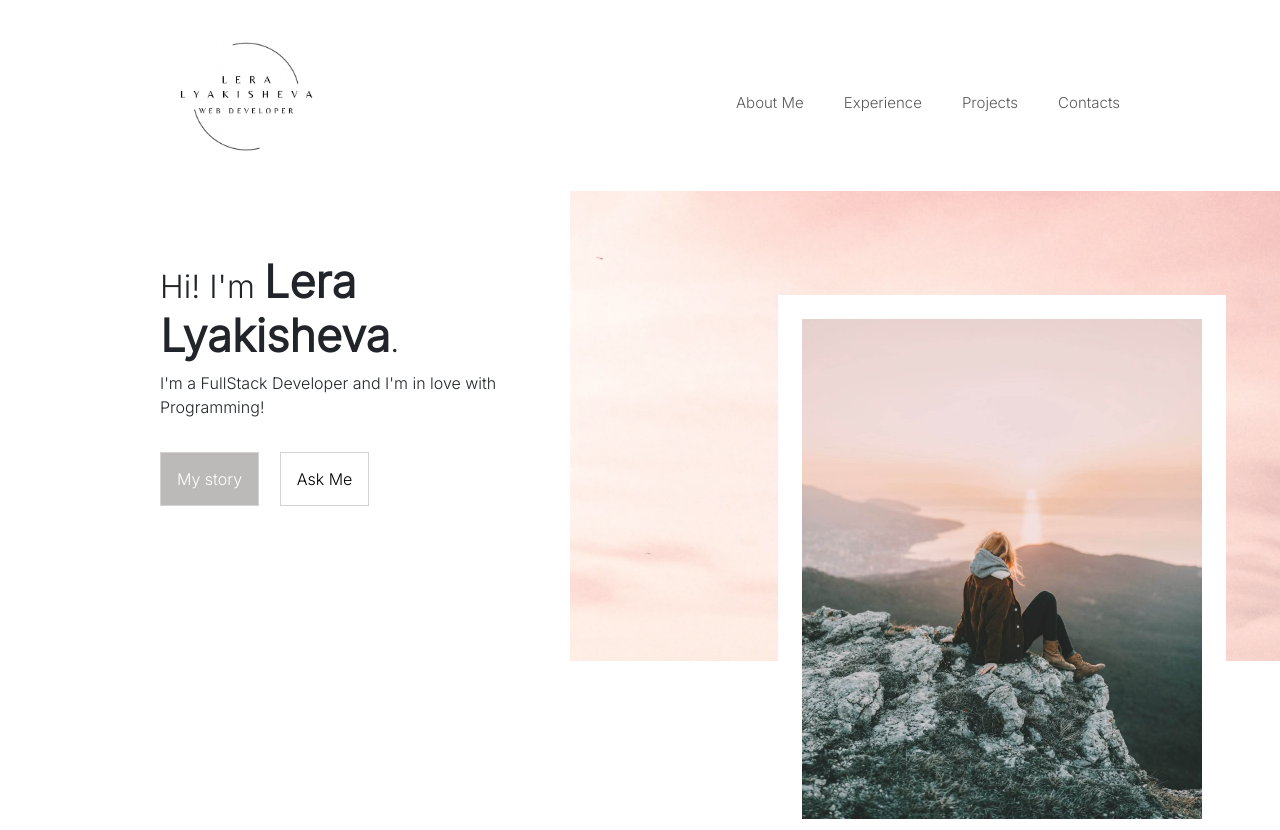
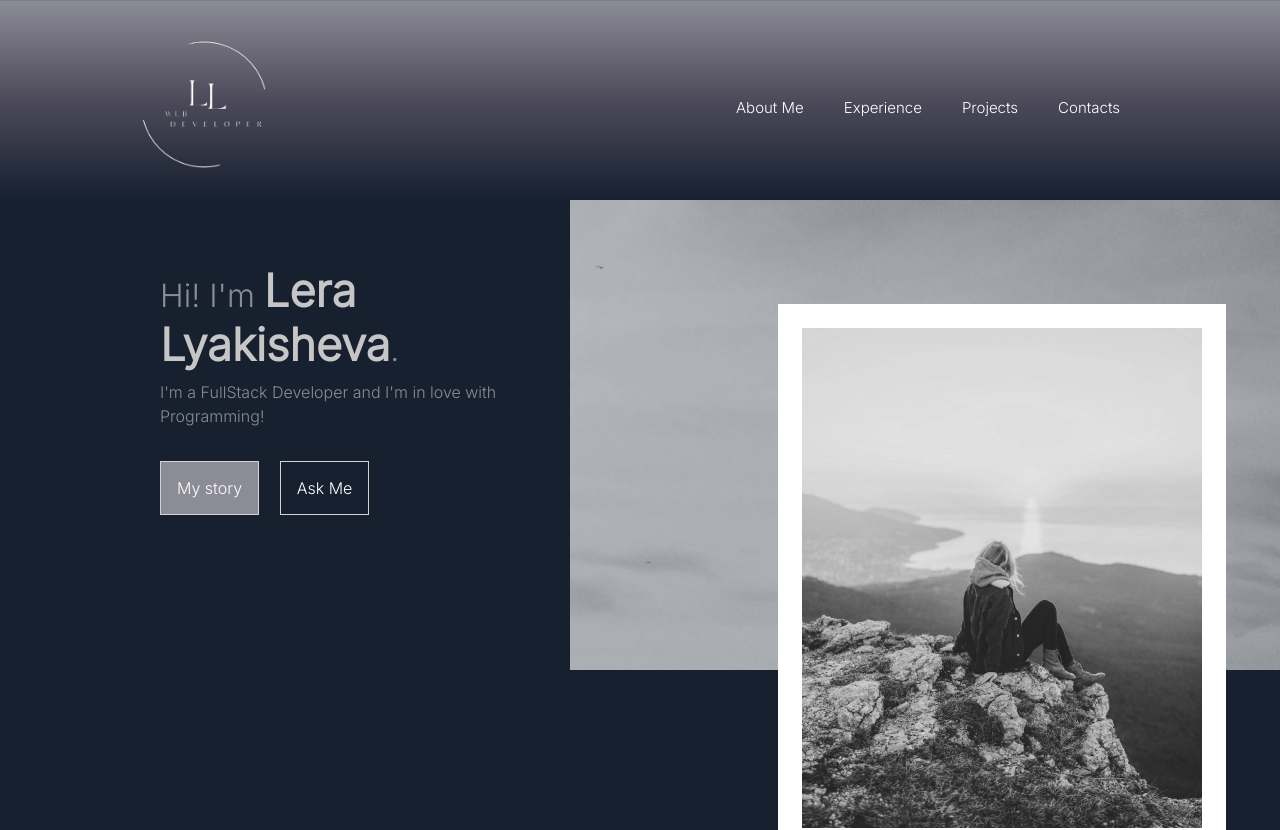
Before and after one commit to LyaLera/AboutMe, a plain HTML site: page index.html in a window 1280 px wide. Shown: the top 830 px of the page. Drawn offline with nearby package versions, Linux system fonts and the dark colour scheme.

Commit message:
Dark mode for nav and intro done, except logo

```diff
--- a/css/styles.css
+++ b/css/styles.css
@@ -45,7 +45,11 @@
 .logo {
   animation-name: logo;
   animation-duration: 2s;
-  margin: 1rem 3rem;
+  margin: 0 3rem;
+}
+
+.logo-dark {
+  display: none;
 }
 
 #introdaction {
@@ -718,3 +722,61 @@ ul a {
     grid-column: 1 / span 3;
   }
 }
+
+@media (prefers-color-scheme: dark) {
+  .navbar {
+    background: linear-gradient(rgb(140, 140, 151), rgb(77, 74, 90),  rgb(22, 32, 47));
+    background-position: center center;
+    background-size: cover;
+  }
+
+  .logo {
+    display: none;
+  }
+
+  .logo-dark {
+    display: block;
+  }
+
+  #nav-link-dark {
+    color: white;
+  }
+
+  #button-nav {
+    background-color: white;
+  }
+
+  #introdaction {
+    background-color: rgb(22, 32, 47);
+  }
+
+  .bg, .avatar {
+    filter: grayscale(100%);
+  }
+
+  /* .avatar {
+    border: 1.5rem solid rgb(137, 164, 205);
+  } */
+
+  .my-story-button,
+  .ask-me-button {
+    color: white;
+    text-decoration: none;
+    padding: 1rem;
+    border: 1px solid lightgray;
+    margin-right: 1rem;
+  }
+
+  .my-story-button {
+    background-color: rgb(140, 140, 151);
+    color: white;
+  }
+
+  .intro {
+    color: rgb(140, 140, 151);
+  }
+
+  strong {
+    color: rgb(199, 198, 198);
+  }
+}
--- a/index.html
+++ b/index.html
@@ -16,22 +16,23 @@
     <nav class="navbar navbar-expand-lg bg-body">
       <div class="container-fluid" id="navbar">
         <img class="navbar-brand logo" src="images/logolight.png" alt="logo" width="140px">
+        <img class="navbar-brand logo-dark" src="images/gray-footer-PhotoRoom.png-PhotoRoom.png" alt="logo" width="160px">
         <button id="button-nav" class="navbar-toggler" type="button" data-bs-toggle="collapse" data-bs-target="#navbarSupportedContent" aria-controls="navbarSupportedContent" aria-expanded="false" aria-label="Toggle navigation">
           <span class="navbar-toggler-icon"></span>
         </button>
         <div class="links collapse navbar-collapse" id="navbarSupportedContent">
           <ul class="navbar-nav me-auto mb-2 mb-lg-0">
             <li class="nav-item ms-lg-4">
-              <a class="nav-link" href="#about-me">About Me</a>
+              <a id="nav-link-dark" class="nav-link" href="#about-me">About Me</a>
             </li>
             <li class="nav-item ms-lg-4">
-              <a class="nav-link" href="#web-experience">Experience</a>
+              <a id="nav-link-dark" class="nav-link" href="#web-experience">Experience</a>
             </li>
             <li class="nav-item ms-lg-4">
-              <a class="nav-link" href="#projects">Projects</a>
+              <a id="nav-link-dark" class="nav-link" href="#projects">Projects</a>
             </li>
             <li class="nav-item ms-lg-4">
-              <a class="nav-link" href="#contact-form">Contacts</a>
+              <a id="nav-link-dark" class="nav-link" href="#contact-form">Contacts</a>
             </li>
           </ul>
         </div>
@@ -273,7 +274,7 @@
 
     <footer>
       <div>
-        <img class="footer-logo" src="/images/gray-footer-PhotoRoom.png-PhotoRoom.png" alt="logo">
+        <img class="footer-logo" src="./images/gray-footer-PhotoRoom.png-PhotoRoom.png" alt="logo">
       </div>
       <ul>
         <a href="#about-me"><li>About Me</li></a>
@@ -282,8 +283,8 @@
       </ul>
       <div class="follow">
         <p>Follow Me</p>
-        <a href="https://github.com/LyaLera" target="_blank"><img src="/images/githab2.png" alt="githab logo and link" width="30px"></a>
-        <a href="https://www.linkedin.com/in/valeriia-lyakisheva-b47072235/" target="_blank"><img src="/images/linkedin.jpeg" width="35px"></a>
+        <a href="https://github.com/LyaLera" target="_blank"><img src="./images/githab2.png" alt="githab logo and link" width="30px"></a>
+        <a href="https://www.linkedin.com/in/valeriia-lyakisheva-b47072235/" target="_blank"><img src="./images/linkedin.jpeg" width="35px"></a>
       </div>
       <div class="created-by">&copy; 2023 Created by Lera Lyakisheva</div>
     </footer>
```
